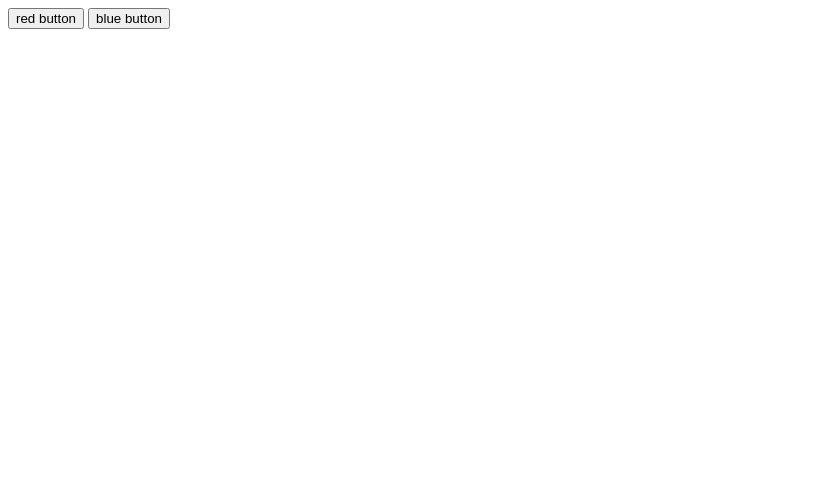
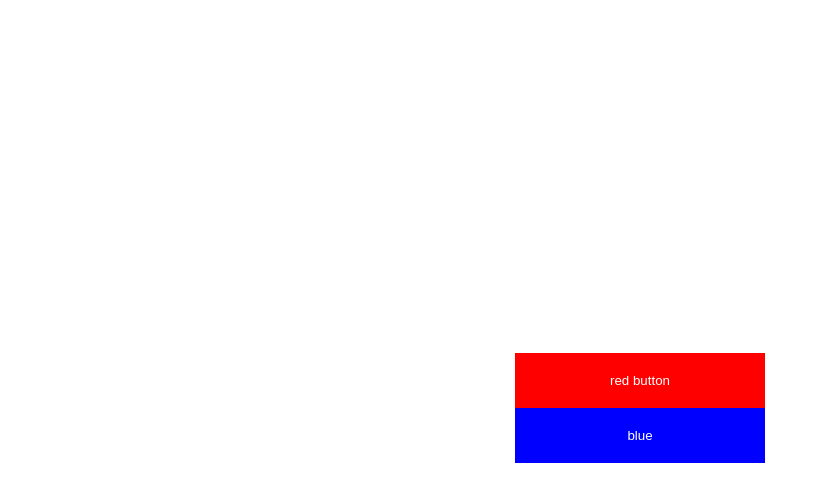
Before and after one commit to Nsairun/3buttonproject, a plain HTML site: page index.html/index.html in a window 1280 px wide. Shown: the whole page, without its empty margins (0-820 px from the left). Drawn offline with Linux system fonts and the light colour scheme.

Commit message:
add bluebutton

```diff
--- a/index.html/index.html
+++ b/index.html/index.html
@@ -5,9 +5,10 @@
     <meta http-equiv="X-UA-Compatible" content="IE=edge">
     <meta name="viewport" content="width=device-width, initial-scale=1.0">
     <title>Document</title>
+    <link rel="stylesheet" href="style.css">
 </head>
 <body>
     <button id="red">red button</button>
-    <button id="blue">blue button</button>
+    <button id="blue">blue</button>
 </body>
 </html>
--- /dev/null
+++ b/index.html/style.css
@@ -0,0 +1,25 @@
+body {
+  display: flex;
+  flex-direction: column;
+  align-items: center;
+  justify-content: center;
+  height: 100vh;
+
+}
+
+button {
+  padding: 20px;
+  color: white;
+  border: none;
+  width: 250px;
+  font: size 16px;
+}
+#red {
+
+  background: red;
+}
+
+#blue {
+
+  background: blue;
+}
--- a/style.css
+++ b/style.css
@@ -1,13 +1,26 @@
 body {
+
   padding: 20px;
   background-color: white;
+  display: flex;
+  justify-content: center;
+
 }
-#btn {
+
+button {
   display:flex;
   align-items: center;
   justify-content: center;
   font-size: 50px;
+  text-align: center;
+  flex-direction: column;
 }
-.redbtn {
+
+#red {
+  padding: 50px;
+  color: red;
+  width: 20px;
+  text-align: center;
+  flex-direction: column;
 
 }
```
Lines whose indentation alone changed are shown as unchanged.
